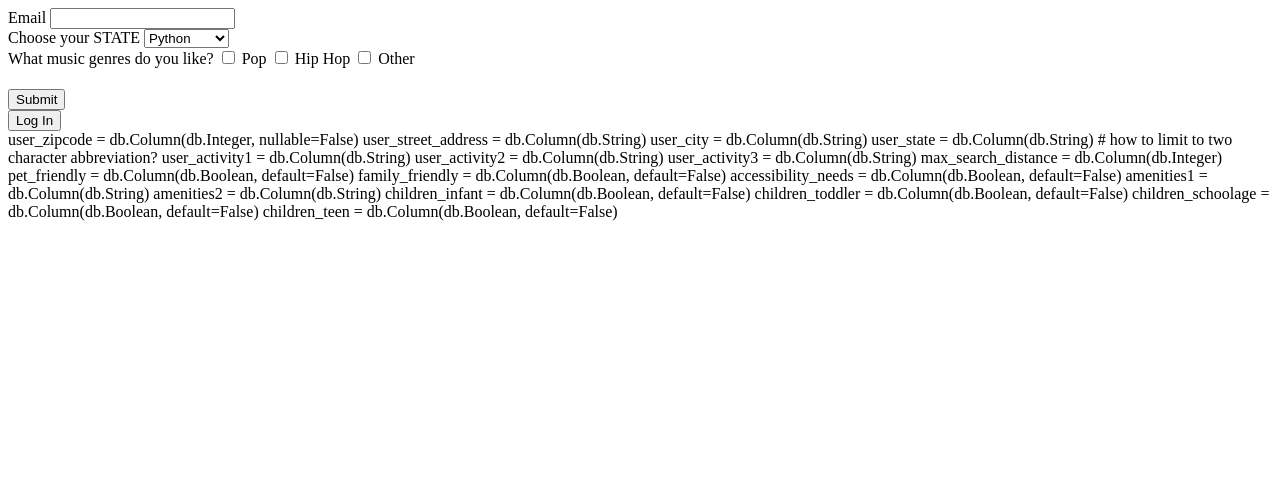
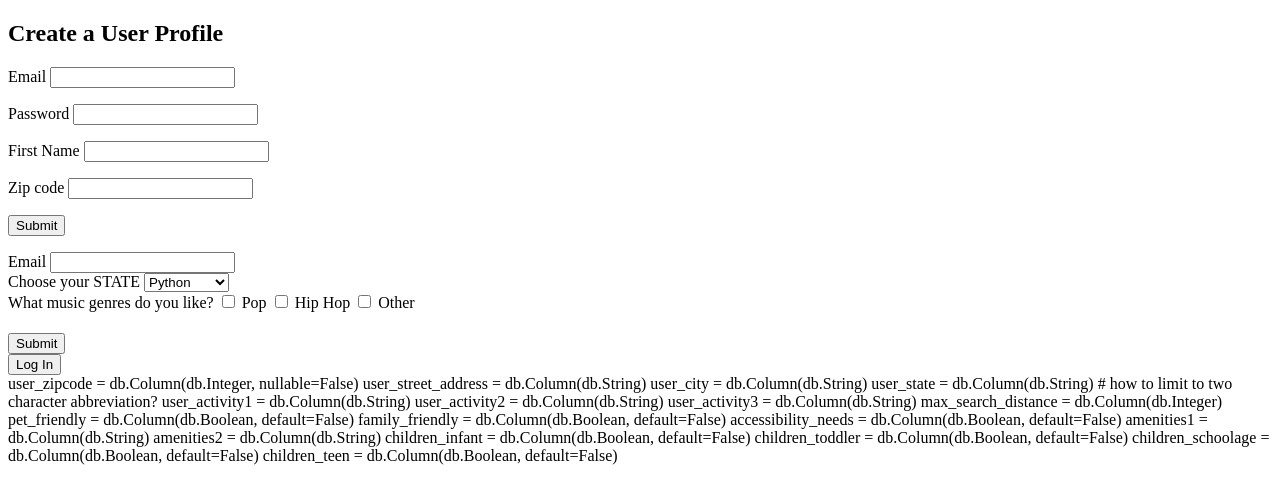
Before and after one commit to NoelleinMN/goh, a Flask app: template templates/setup_new_user.html in a window 1280 px wide. Shown: the top 504 px of the page. Run offline with Flask 2, Linux system fonts and the light colour scheme; the template is opened without the code that fills it, so the values that code supplies are empty.

Commit message:
reordered server.py, updated html pages

```diff
--- a/server.py
+++ b/server.py
@@ -19,6 +19,34 @@ def homepage():
     return render_template('homepage.html')
 
 
+@app.route('/users')
+def all_users():
+    """View all user profiles."""
+
+    users = crud.get_users()
+
+    return render_template('all_users.html', users=users)
+
+
+@app.route('/login')
+def show_login_page(user_email):
+    """Show page for specific user with parks."""
+
+    # user = crud.get_user_by_email(user_email)
+    parks = crud.get_parks_by_user_zipcode(user_zipcode)
+
+    return render_template('user_login_page.html', parks=parks)
+
+
+@app.route('/login/<user_email>')
+def show_user_profile(user_email):
+    """Show profile of a specific user by email."""
+
+    user = crud.get_user_by_email(user_email)
+
+    return render_template('user_profile.html', user=user)
+
+
 @app.route('/favorites')
 def all_favorites():
     """View all favorited parks."""
@@ -28,25 +56,7 @@ def all_favorites():
     return render_template('all_favorited_parks.html', favorites=favorites)
 
 
-# @app.route('/favorites/<park_API_id>')
-# def show_movie(movie_id):
-#     """Show details on a particular movie."""
-
-#     movie = crud.get_movie_by_id(movie_id)
-
-#     return render_template('movie_details.html', movie=movie)
-
-
-@app.route('/users')
-def all_users():
-    """View all user profiles."""
-
-    users = crud.get_users()
-
-    return render_template('all_users.html', users=users)
-
-
-# @app.route('/users', methods=['POST'])
+# @app.route('/newaccount', methods=['POST'])
 # def create_user_profile():
 #     """Create a new user profile."""
 
@@ -63,13 +73,13 @@ def all_users():
 #     return redirect('/')
 
 
-@app.route('/users/<user_email>')
-def show_user_profile(user_email):
-    """Show profile of a specific user by email."""
+# @app.route('/favorites/<park_API_id>')
+# def show_movie(movie_id):
+#     """Show details on a particular movie."""
 
-    user = crud.get_user_by_email(user_email)
+#     movie = crud.get_movie_by_id(movie_id)
 
-    return render_template('user_profile.html', user=user)
+#     return render_template('movie_details.html', movie=movie)
 
 
 if __name__ == '__main__':
--- a/templates/setup_new_user.html
+++ b/templates/setup_new_user.html
@@ -3,6 +3,31 @@
 {% block title %}{{ user.user_first_name }}'s Page{% endblock %}
 
 {% block body %}
+
+<h2>Create a User Profile</h2>
+<form action="/users" method="POST">
+  <p>
+    Email <input type="text" name="user_email">
+  </p>
+
+  <p>
+    Password <input type="password" name="user_password">
+  </p>
+
+  <p>
+    First Name <input type="text" name="user_first_name">
+  </p>
+
+  <p>
+     Zip code <input type="text" name="user_zipcode">
+  </p>
+
+  <p>
+    <input type="submit">
+  </p>
+</form>
+
+
 
 <form>
     <label>Email</label>
```
Also changed, not shown: templates/homepage.html (+0 -15 lines).
